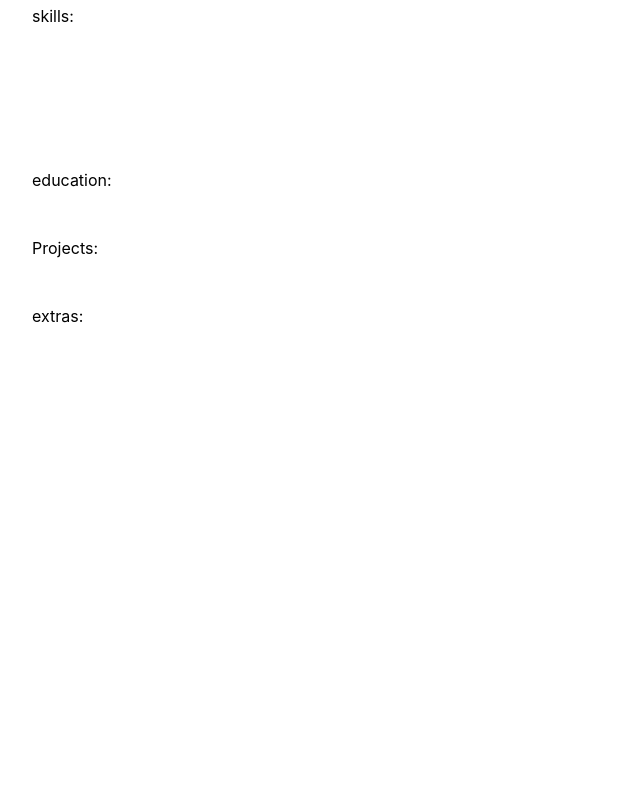
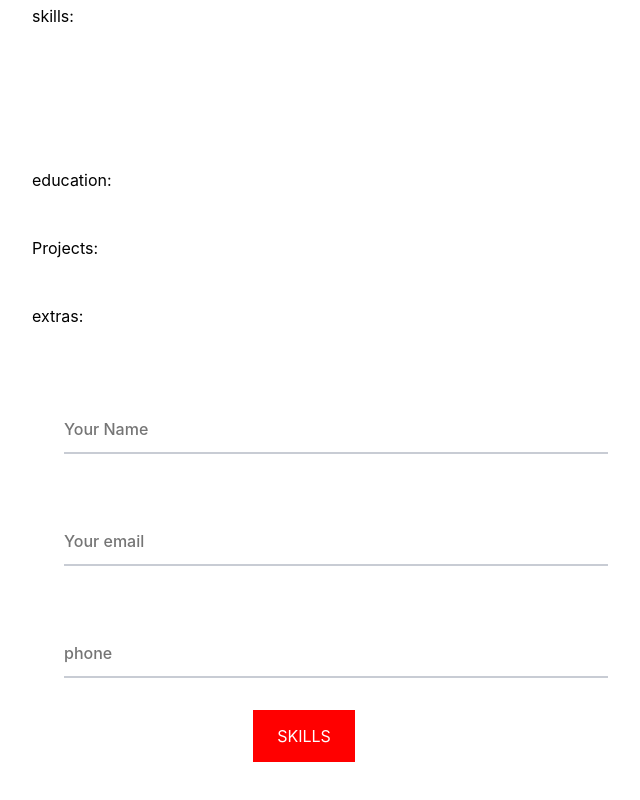
Before and after one commit to kshitijk83/resume-builder, a React (Create React App) app in the folder resume-builder/: page /personalInfo in a window 1280 px wide. Shown: the part 294-1094 px from the top of the page, without its empty margins (112-752 px from the left). Before the commit the page ends 800 px from the top, so only its background shows below. Built offline with nearby package versions, Linux system fonts and the light colour scheme.

Commit message:
adding styles

```diff
--- a/resume-builder/src/App.js
+++ b/resume-builder/src/App.js
@@ -350,10 +350,14 @@ class App extends Component {
 
     authHandler=(event)=>{
       event.preventDefault();
-      // console.log('hey');
-      axios.get("https://jsonplaceholder.typicode.com/todos/1")
-        .then(res=>response.json())
-        .then(json=>console.log(json));
+      let words = this.state;
+      // console.log(this.state);
+
+      axios.post("http://localhost:5000/user/data", {
+        ...words
+      })
+        .then(res=>console.log(res))
+        .catch(err=>console.log(err));
     }
 
   render() {
@@ -385,29 +389,25 @@ class App extends Component {
     return (
       <div className="App">
 
-
+          <Preview
+            name={this.state.personalInfo.name.value}
+            email={this.state.personalInfo.email.value}
+            phone={this.state.personalInfo.phone.value}
+            skills={this.state.skills}
+            delete={(index, property)=>this.deleteHandler(index, property)}
+            educations={this.state.educations}
+            projects={this.state.projects}
+            extras={this.state.extras}/>
 
         <Switch>
 
-        <Route path="/login" exact render={()=>{
+        <Route path="/" exact render={()=>{
             return <Auth
             controls={this.state.controls}
             changed = {(event, controlName)=>this.onChangeAuthHandler(event, controlName)}
             auth = {(event)=>this.authHandler(event)}
             />
           }} />
-
-        <Route path="/" render={()=>{
-          return <Preview
-          name={this.state.personalInfo.name.value}
-          email={this.state.personalInfo.email.value}
-          phone={this.state.personalInfo.phone.value}
-          skills={this.state.skills}
-          delete={(index, property)=>this.deleteHandler(index, property)}
-          educations={this.state.educations}
-          projects={this.state.projects}
-          extras={this.state.extras}/>
-        }}/>
 
           <Route path="/personalInfo" exact render={()=>{
             return <PersonalInfo
@@ -445,6 +445,17 @@ class App extends Component {
             />
           }} />
 
+          {/* <Route path="/:word" exact render={()=>{
+            return <Preview
+            name={this.state.personalInfo.name.value}
+            email={this.state.personalInfo.email.value}
+            phone={this.state.personalInfo.phone.value}
+            skills={this.state.skills}
+            delete={(index, property)=>this.deleteHandler(index, property)}
+            educations={this.state.educations}
+            projects={this.state.projects}
+            extras={this.state.extras}/>
+          }} /> */}
 
         </Switch>
 
--- a/resume-builder/src/containers/Auth/auth.css
+++ b/resume-builder/src/containers/Auth/auth.css
@@ -0,0 +1,88 @@
+.auth {
+    width: 50%;
+}
+
+.inp {
+    /* position: relative;
+    margin: auto;
+    width: 100%;
+    max-width: 280px; */
+    width: 50%;
+}
+
+.label{
+    position: absolute;
+    top: 16px;
+    left: 0;
+    font-size: 16px;
+    color: #9098A9;
+    font-weight: 500;
+    transform-origin: 0 0;
+    transition: all .2s ease;
+}
+
+.border{
+    position: absolute;
+    bottom: 0;
+    left: 0;
+    height: 2px;
+    width: 100%;
+    background: #0077FF;
+    transform: scaleX(0);
+    transform-origin: 0 0;
+    transition: all .15s ease;
+}
+
+input{
+    -webkit-appearance: none;
+    width: 100%;
+    border: 0;
+    font-family: inherit;
+    padding: 12px 0;
+    height: 48px;
+    font-size: 16px;
+    font-weight: 500;
+    border-bottom: 2px solid #C8CCD4;
+    background: none;
+    border-radius: 0;
+    color: #223254;
+    transition: all .15s ease;
+}
+
+input:hover{
+    background: rgba(#223254,.03)
+}
+
+input:not(:placeholder-shown) span{
+    color: #5A667F;
+    transform: translateY(-26px) scale(.75);
+}
+input:focus{
+    background: none;
+    outline: none;
+}
+
+input:focus span{
+    color: #0077FF;
+    transform: translateY(-26px) scale(.75);
+}
+
+input:focus .border{
+    transform: scaleX(1);
+}
+
+form{
+    display: flex;
+    flex-direction: column;
+}
+
+button{
+    background-color: #0077FF;
+    border: none;
+    color: white;
+    padding: 16px 32px;
+    text-decoration: none;
+    cursor: pointer;
+    margin: auto;
+    justify-self: center;
+}
--- a/resume-builder/src/containers/Auth/auth.js
+++ b/resume-builder/src/containers/Auth/auth.js
@@ -1,49 +1,11 @@
 import React, { Component } from 'react';
 import Input from '../../UI/input/input';
-import classes from './auth.css';
+import './auth.css';
 
 class Auth extends Component{
 
-    // checkValidity=(value ,rules)=>{
-    //     let isValid = true;
-    //     if(rules&&rules.isRequired){
-    //         isValid = value.trim()!==''&&isValid;
-    //     }
-
-    //     if(rules&&rules.minLength){
-    //         isValid = value.length>=rules.minLength&&isValid;
-    //     }
-
-    //     if(rules&&rules.maxLength){
-    //         isValid = value.length<=rules.maxLength&&isValid;
-    //     }
-
-    //     return isValid;
-    // }
-
-    // onChangeHandler(event, controlName){
-    //     const updatedControls={
-    //         ...this.state.controls,
-    //         [controlName]: {
-    //             ...this.state.controls[controlName],
-    //             value: event.target.value,
-    //             valid: this.checkValidity(event.target.value, this.state.controls[controlName].validation),
-    //             touched: true
-    //         }
-    //     }
-
-    //     this.setState({controls: updatedControls});
-    // }
-
-    authHandler = (event)=>{
-        // event.preventDefault();
-        // this.props.onAuth(this.state.controls.email.value, this.state.controls.password.value);
-        console.log("hey");
-    }
-
     auth=(event)=>{
         event.preventDefault();
-        // console.log("hsad");
         this.props.auth(event);
     }
 
@@ -55,10 +17,11 @@ class Auth extends Component{
                 config: this.props.controls[key]
             })
         }
-        // console.log(formElements);
         let form = formElements.map(formElement=>(
-            <Input
-                key={formElement.id}
+            <label for={formElement.id} key = {formElement.id}
+            className="inp">
+                <Input
+                id={formElement.id}
                 elementType={formElement.config.elementType}
                 elementConfig={formElement.config.elementConfig}
                 value={formElement.config.value}
@@ -67,15 +30,16 @@ class Auth extends Component{
                 shouldValidate={formElement.config.validation}
                 changed={(event)=>this.props.changed(event, formElement.id)}
                 />
+                <span className="border"></span>
+            </label>
+
         ))
-        // console.log(this.props.controls);
         return(
-            <div className={classes.Auth}>
+            <div className="auth">
                 <form onSubmit={(event)=>this.auth(event)}>
                     {form}
                     <button className="btn">Login</button>
                 </form>
-                klfajsdfa
             </div>
         )
     }
--- a/resume-builder/src/containers/infos/personalInfo/personalInfo.css
+++ b/resume-builder/src/containers/infos/personalInfo/personalInfo.css
@@ -1,4 +1,8 @@
-.link{
-    text-decoration: none;
-    color: red;
+.box{
+    width: 50%;
+    display: flex;
+    flex-direction: column;
 }
+a{
+    align-self: center;
+}
--- a/resume-builder/src/containers/infos/personalInfo/personalInfo.js
+++ b/resume-builder/src/containers/infos/personalInfo/personalInfo.js
@@ -1,7 +1,7 @@
 import React from 'react';
 import Input from '../../../UI/input/input';
 import { Link } from 'react-router-dom';
-import classes from './personalInfo';
+import './personalInfo.css';
 
 const personalInfo = (props) => {
     console.log(props);
@@ -19,10 +19,18 @@ const personalInfo = (props) => {
         changed={(event)=>props.changed(event, d.id)}/>
     });
     return (
-        <>
+        <div className="box">
             {inputs}
-            <Link to="/skills" className={classes.link}>Skills</Link>
-        </>
+            <Link to="/skills" style={
+                {
+                    backgroundColor: 'red',
+                    color: 'white',
+                    padding: '1em 1.5em',
+                    textDecoration: 'none',
+                    textTransform: 'uppercase'
+                }
+            }>Skills</Link>
+        </div>
     );
 }
 
```
Also changed, not shown: resume-builder/routes/user.js (+21 -7 lines).
